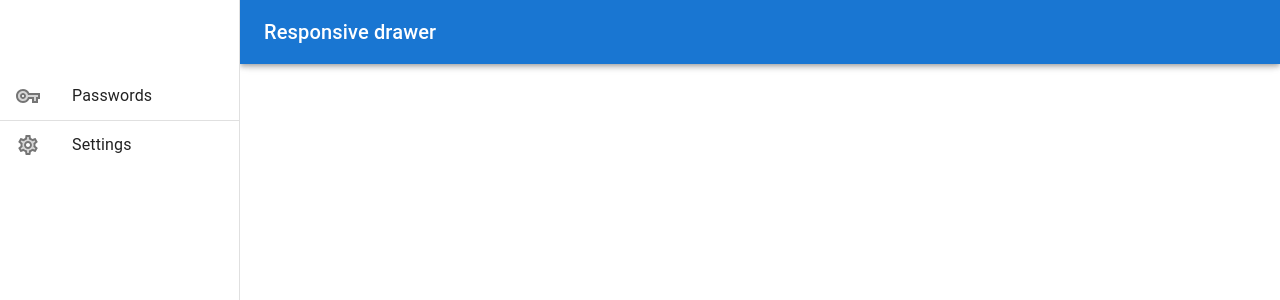
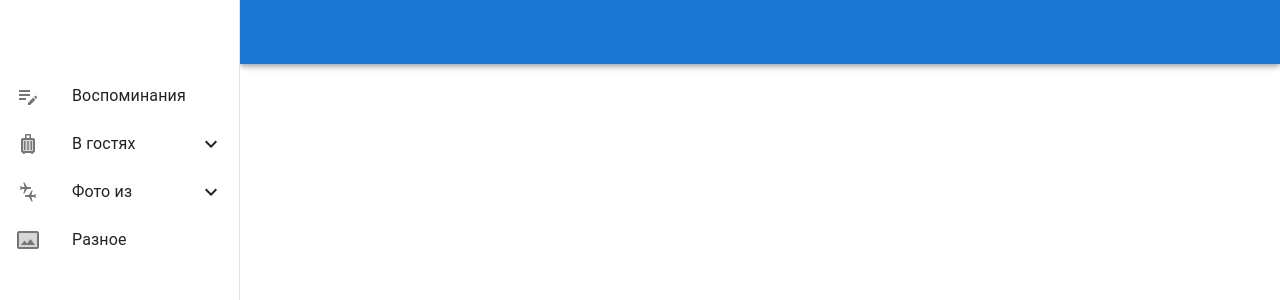
Before and after one commit to blaec/memories, a React (Create React App) app: page / in a window 1280 px wide. Shown: the top 300 px of the page. Built offline with nearby package versions, Linux system fonts and the light colour scheme; no server answers.

Commit message:
#7 Create 2 level menu

```diff
--- a/src/Toolbar/components/MyAppBar.js
+++ b/src/Toolbar/components/MyAppBar.js
@@ -2,7 +2,7 @@ import React from 'react';
 
 import {drawer} from "../../Utils/Constants";
 
-import {AppBar, IconButton, Toolbar, Typography} from "@mui/material";
+import {AppBar, IconButton, Toolbar} from "@mui/material";
 import MenuIcon from "@mui/icons-material/Menu";
 
 
@@ -33,9 +33,9 @@ const MyAppBar = (props) => {
                 >
                     <MenuIcon/>
                 </IconButton>
-                <Typography variant="h6" noWrap component="div">
-                    Responsive drawer
-                </Typography>
+                {/*<Typography variant="h6" noWrap component="div">*/}
+                {/*    Responsive drawer*/}
+                {/*</Typography>*/}
             </Toolbar>
         </AppBar>
     );
--- a/src/Toolbar/components/MyMenu.js
+++ b/src/Toolbar/components/MyMenu.js
@@ -2,16 +2,19 @@ import React from 'react';
 
 import MyListItem from "../../UI/MyListItem";
 import {reactLinks} from "../../Utils/UriUtils";
+import MyCollapseListItem from "../../UI/MyCollapseListItem";
 
-import {Divider, List, Toolbar} from "@mui/material";
-import VpnKeyTwoToneIcon from '@mui/icons-material/VpnKeyTwoTone';
-import SettingsTwoToneIcon from '@mui/icons-material/SettingsTwoTone';
+import {List, Toolbar} from "@mui/material";
+import EditNoteTwoToneIcon from '@mui/icons-material/EditNoteTwoTone';
+import LuggageTwoToneIcon from '@mui/icons-material/LuggageTwoTone';
+import ConnectingAirportsTwoToneIcon from '@mui/icons-material/ConnectingAirportsTwoTone';
+import PhotoSizeSelectActualTwoToneIcon from '@mui/icons-material/PhotoSizeSelectActualTwoTone';
+import ArrowRightTwoToneIcon from '@mui/icons-material/ArrowRightTwoTone';
 
 
 const getMenuItemsBlock = (itemsData) => {
-
     return  itemsData.map((item, index) => {
-            const {text, link, icon} = item;
+            const {text, link, icon, style} = item;
 
             return (
                 <MyListItem
@@ -19,6 +22,7 @@ const getMenuItemsBlock = (itemsData) => {
                     caption={text}
                     link={link}
                     icon={icon}
+                    style={style}
                 />
             );
         }
@@ -27,27 +31,73 @@ const getMenuItemsBlock = (itemsData) => {
 
 const mainItemsData = [
     {
-        text: "Passwords",
+        text: "Воспоминания",
         link: reactLinks.memories,
-        icon: <VpnKeyTwoToneIcon/>
+        icon: <EditNoteTwoToneIcon/>
     },
 ];
-const settingsItemsData = [
+const guestItemsData = [
     {
-        text: "Settings",
+        text: "В Израиле",
         link: reactLinks.settings,
-        icon: <SettingsTwoToneIcon/>
+        icon: <ArrowRightTwoToneIcon/>,
+        style: {pl: 4}
+    },
+    {
+        text: "В Кременчуге",
+        link: reactLinks.settings,
+        icon: <ArrowRightTwoToneIcon/>,
+        style: {pl: 4}
+    },
+];
+const travelItemsData = [
+    {
+        text: "Израиля",
+        link: reactLinks.settings,
+        icon: <ArrowRightTwoToneIcon/>,
+        style: {pl: 4}
+    },
+    {
+        text: "Кременчуга",
+        link: reactLinks.settings,
+        icon: <ArrowRightTwoToneIcon/>,
+        style: {pl: 4}
+    },
+    {
+        text: "других стран",
+        link: reactLinks.settings,
+        icon: <ArrowRightTwoToneIcon/>,
+        style: {pl: 4}
+    },
+];
+const otherItemsData = [
+    {
+        text: "Разное",
+        link: reactLinks.settings,
+        icon: <PhotoSizeSelectActualTwoToneIcon/>
     },
 ];
 
+
 const MyMenu = () => {
+
     return (
         <div>
             <Toolbar/>
             <List>
                 {getMenuItemsBlock(mainItemsData)}
-                <Divider/>
-                {getMenuItemsBlock(settingsItemsData)}
+                <MyCollapseListItem
+                    caption="В гостях"
+                    icon={<LuggageTwoToneIcon/>}
+                    menuBlock={() => getMenuItemsBlock(guestItemsData)}
+                />
+                <MyCollapseListItem
+                    caption="Фото из"
+                    icon={<ConnectingAirportsTwoToneIcon/>}
+                    menuBlock={() => getMenuItemsBlock(travelItemsData)}
+                />
+                {getMenuItemsBlock(otherItemsData)}
+                {/*<Divider/>*/}
             </List>
         </div>
     )
--- /dev/null
+++ b/src/UI/MyCollapseListItem.js
@@ -0,0 +1,33 @@
+import React, {useState} from 'react';
+
+import {Collapse, List, ListItemButton, ListItemIcon, ListItemText} from "@mui/material";
+import ExpandLess from "@mui/icons-material/ExpandLess";
+import ExpandMore from "@mui/icons-material/ExpandMore";
+
+
+const MyCollapseListItem = (props) => {
+    const {caption, icon, menuBlock} = props;
+    const [open, setOpen] = useState(false);
+
+    const handleClick = () => {
+        setOpen(!open);
+    };
+
+
+    return <>
+        <ListItemButton onClick={handleClick}>
+            <ListItemIcon>
+                {icon}
+            </ListItemIcon>
+            <ListItemText primary={caption}/>
+            {open ? <ExpandLess/> : <ExpandMore/>}
+        </ListItemButton>
+        <Collapse in={open} timeout="auto" unmountOnExit>
+            <List component="div" disablePadding>
+                {menuBlock()}
+            </List>
+        </Collapse>
+    </>;
+};
+
+export default MyCollapseListItem;
--- a/src/UI/MyListItem.js
+++ b/src/UI/MyListItem.js
@@ -1,21 +1,18 @@
 import React from 'react';
 import {NavLink} from "react-router-dom";
 
-import {ListItem, ListItemIcon, ListItemText} from "@mui/material";
+import {ListItemButton, ListItemIcon, ListItemText} from "@mui/material";
 
 
 const MyListItem = (props) => {
-    const {caption, icon, link} = props;
+    const {caption, icon, link, style} = props;
 
 
     return (
-        <ListItem
-            button
-            component={NavLink} to={link}
-        >
+        <ListItemButton component={NavLink} to={link} sx={style}>
             <ListItemIcon>{icon}</ListItemIcon>
             <ListItemText primary={caption}/>
-        </ListItem>
+        </ListItemButton>
     );
 };
 
```
